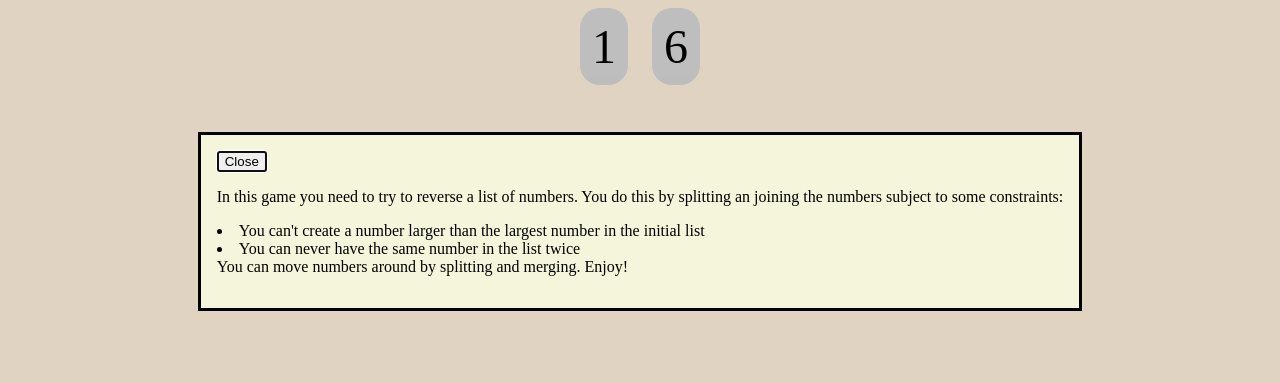
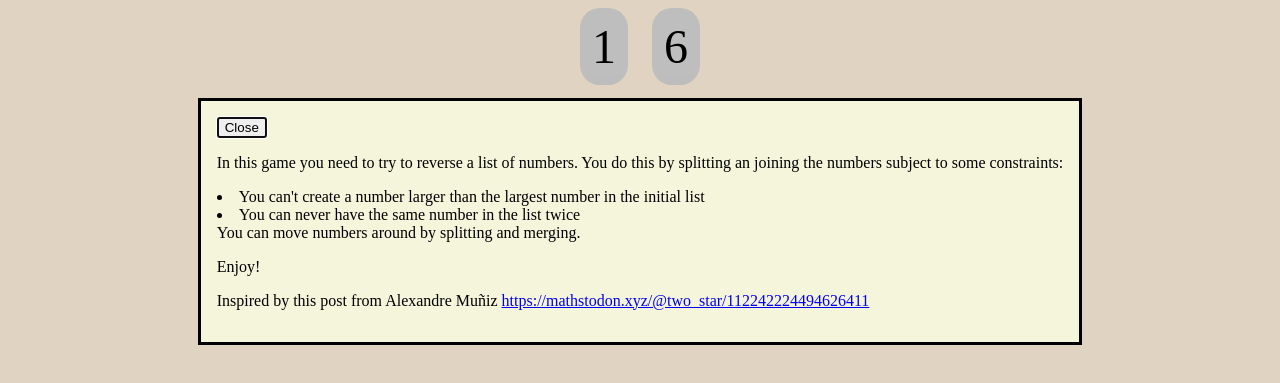
Before and after one commit to ch33zer/number_game, a plain HTML site: page index.html in a window 1280 px wide. Both pictures are taken after a click on the element "What is this?". Shown: the part 179-562 px from the top of the page. Drawn offline with nearby package versions, Linux system fonts and the light colour scheme.

Commit message:
Add attribution

```diff
--- a/index.html
+++ b/index.html
@@ -187,8 +187,9 @@
                 <li>You can't create a number larger than the largest number in the initial list</li>
                 <li>You can never have the same number in the list twice</li>
                 You can move numbers around by splitting and merging.
-
-                Enjoy!
+            </p>
+            <p>Enjoy!</p>
+            <p>Inspired by this post from Alexandre Muñiz <a href="https://mathstodon.xyz/@two_star/112242224494626411">https://mathstodon.xyz/@two_star/112242224494626411</a></p>
             </p>
           </dialog>
         <div id="factors" class="row"></div>
```
